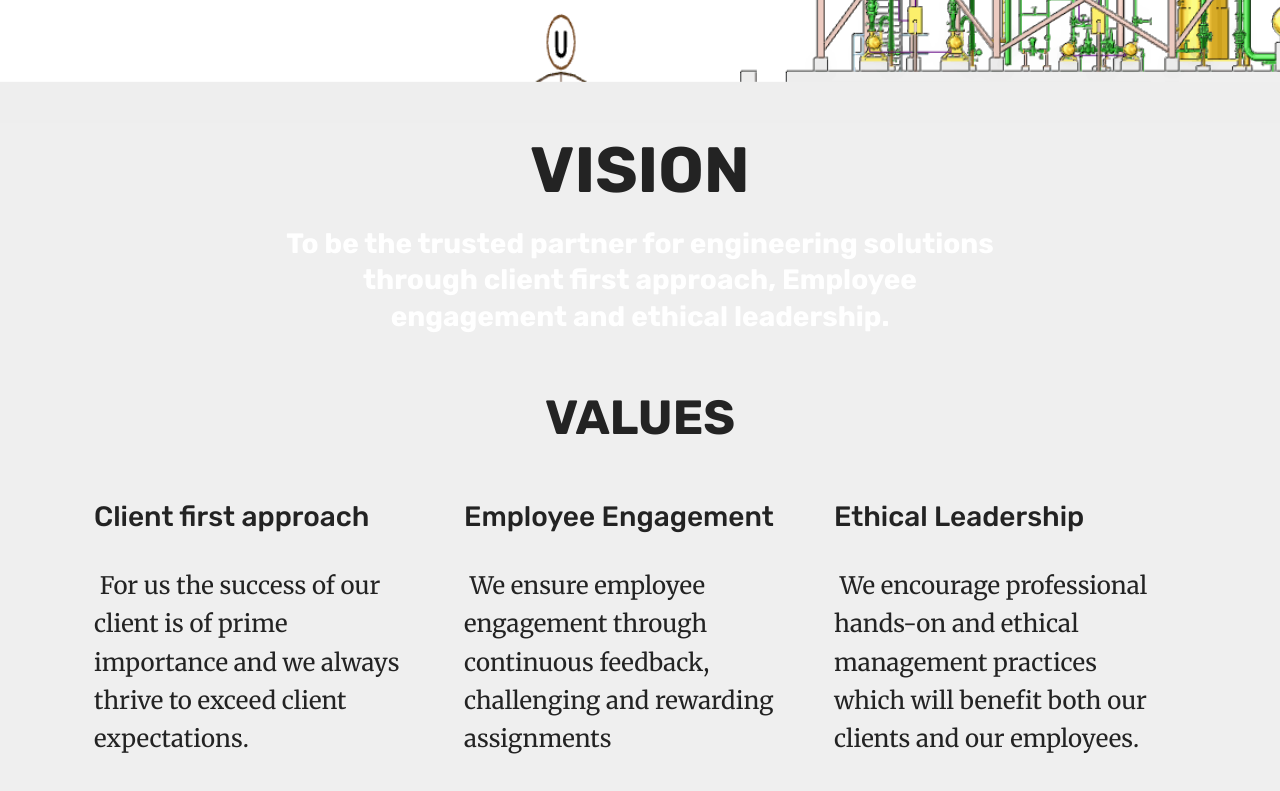
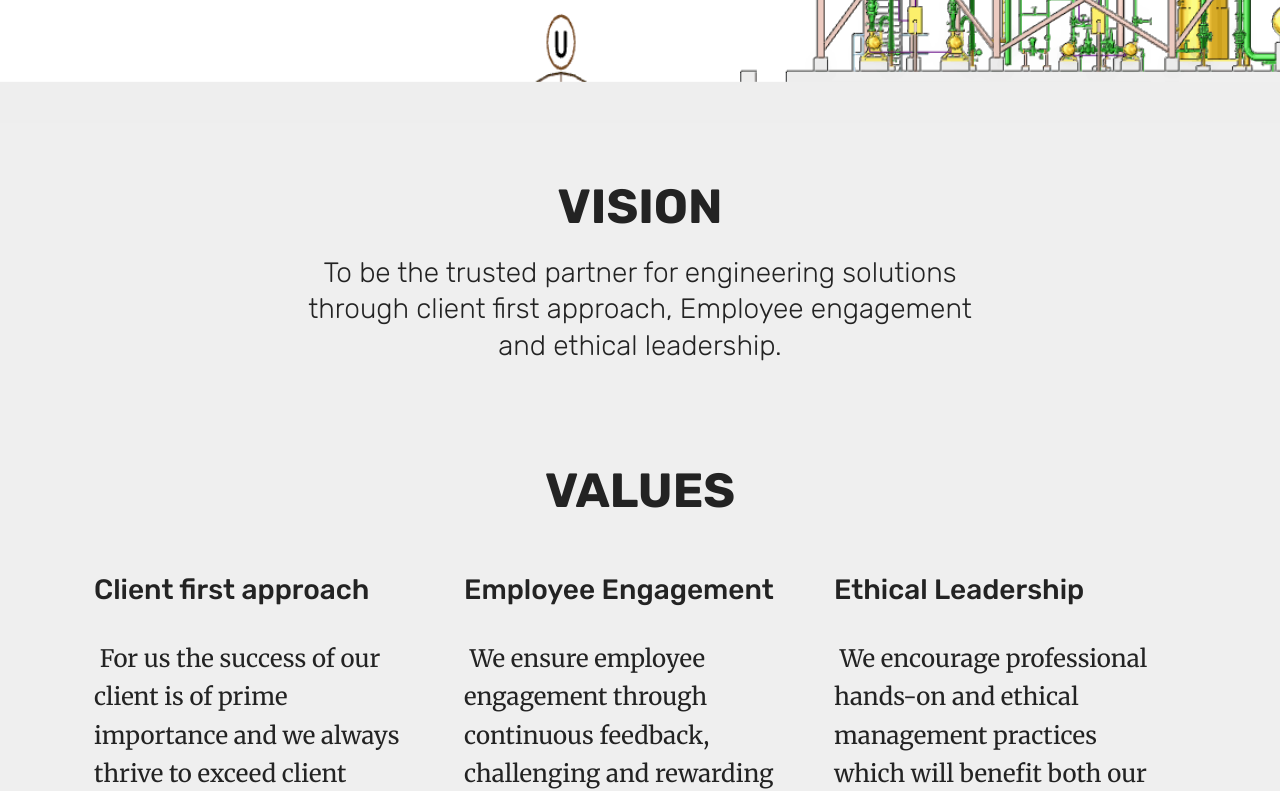
Before and after one commit to balajiaks/befab-new, a plain HTML site: page index.html in a window 1280 px wide. Shown: the part 780-1571 px from the top of the page. Drawn offline with Linux system fonts and the light colour scheme; files whose address does not match are found by name.

Commit message:
create github pages

```diff
--- a/assets/mobirise/css/mbr-additional.css
+++ b/assets/mobirise/css/mbr-additional.css
@@ -1700,19 +1700,13 @@ body {
 .cid-r8msBil5Ow B {
   color: #232323;
 }
-.cid-r8lFelys18 {
-  padding-top: 15px;
-  padding-bottom: 0px;
+.cid-r8myRB5oOv {
+  padding-top: 60px;
+  padding-bottom: 60px;
   background-color: #efefef;
 }
-.cid-r8lFelys18 H2 {
+.cid-r8myRB5oOv .mbr-section-subtitle {
   color: #232323;
-}
-.cid-r8lFelys18 .mbr-section-subtitle {
-  color: #ffffff;
-}
-.cid-r8lFelys18 .mbr-section-subtitle B {
-  color: #2e2e2e;
 }
 .cid-r8mwPvrzVL {
   padding-top: 30px;
--- a/index.html
+++ b/index.html
@@ -65,7 +65,7 @@
     </nav>
 </section>
 
-<section class="engine"><a href="https://mobirise.info/w">html5 templates</a></section><section class="mbr-section content5 cid-r8fPPfDR6G" id="content5-p">
+<section class="engine"><a href="https://mobirise.info/p">site templates free download</a></section><section class="mbr-section content5 cid-r8fPPfDR6G" id="content5-p">
 
 
 
@@ -105,19 +105,17 @@
 
 </section>
 
-<section class="mbr-section content5 cid-r8lFelys18" id="content5-16">
-
-
+<section class="mbr-section content4 cid-r8myRB5oOv" id="content4-2k">
 
 
 
     <div class="container">
         <div class="media-container-row">
             <div class="title col-12 col-md-8">
-                <h2 class="align-center mbr-bold mbr-white pb-3 mbr-fonts-style display-1">
-                    VISION</h2>
-                <h3 class="mbr-section-subtitle align-center mbr-light mbr-white pb-3 mbr-fonts-style display-5"><strong>To be the trusted partner for engineering solutions through client first approach, Employee engagement and ethical leadership.</strong></h3>
-
+                <h2 class="align-center pb-3 mbr-fonts-style display-2"><strong>
+                    VISION
+                </strong></h2>
+                <h3 class="mbr-section-subtitle align-center mbr-light mbr-fonts-style display-5">To be the trusted partner for engineering solutions through client first approach, Employee engagement and ethical leadership.</h3>
 
             </div>
         </div>
```
Also changed, not shown: ContactUs.html (+1 -1 lines), Services.html (+1 -1 lines), 1 other file.
